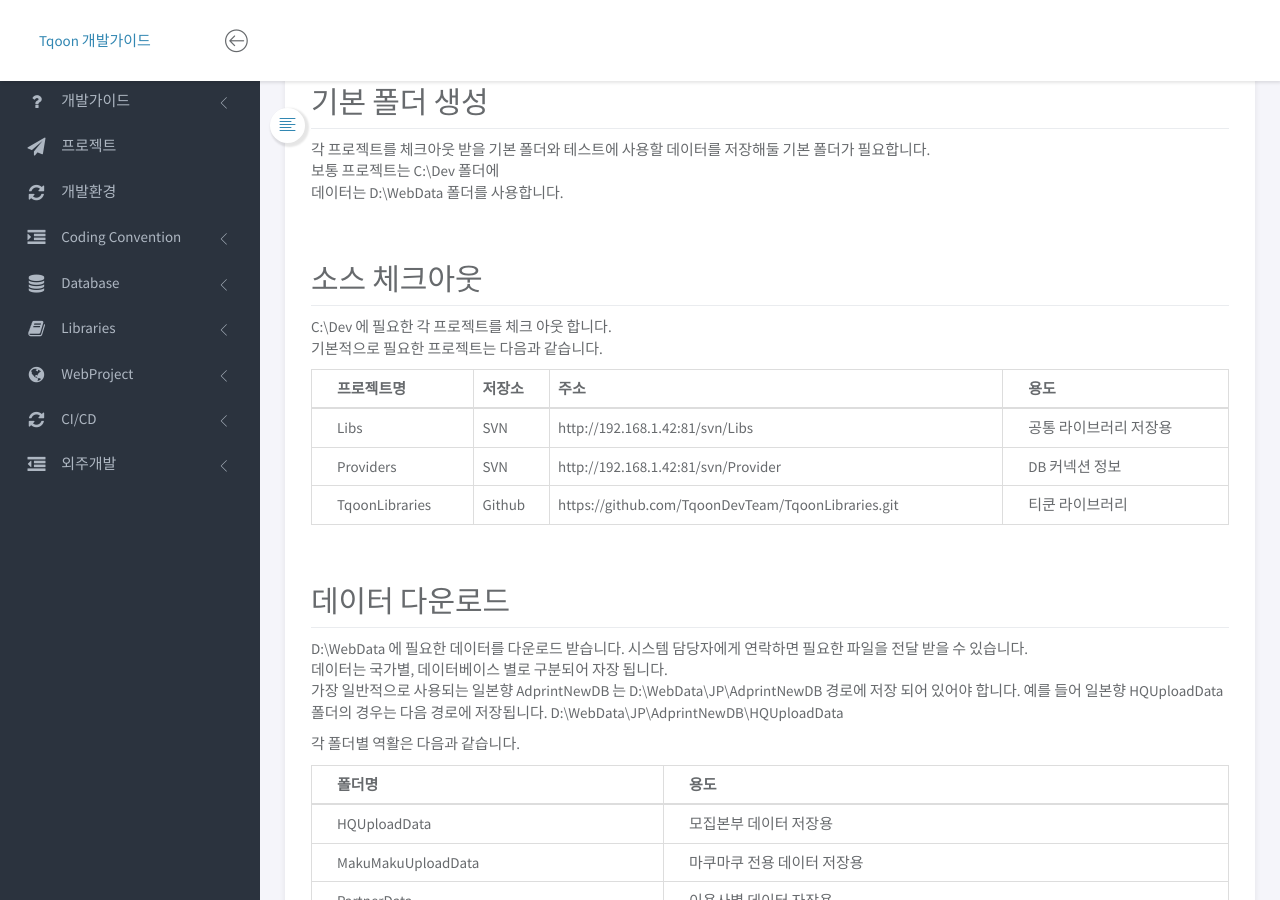
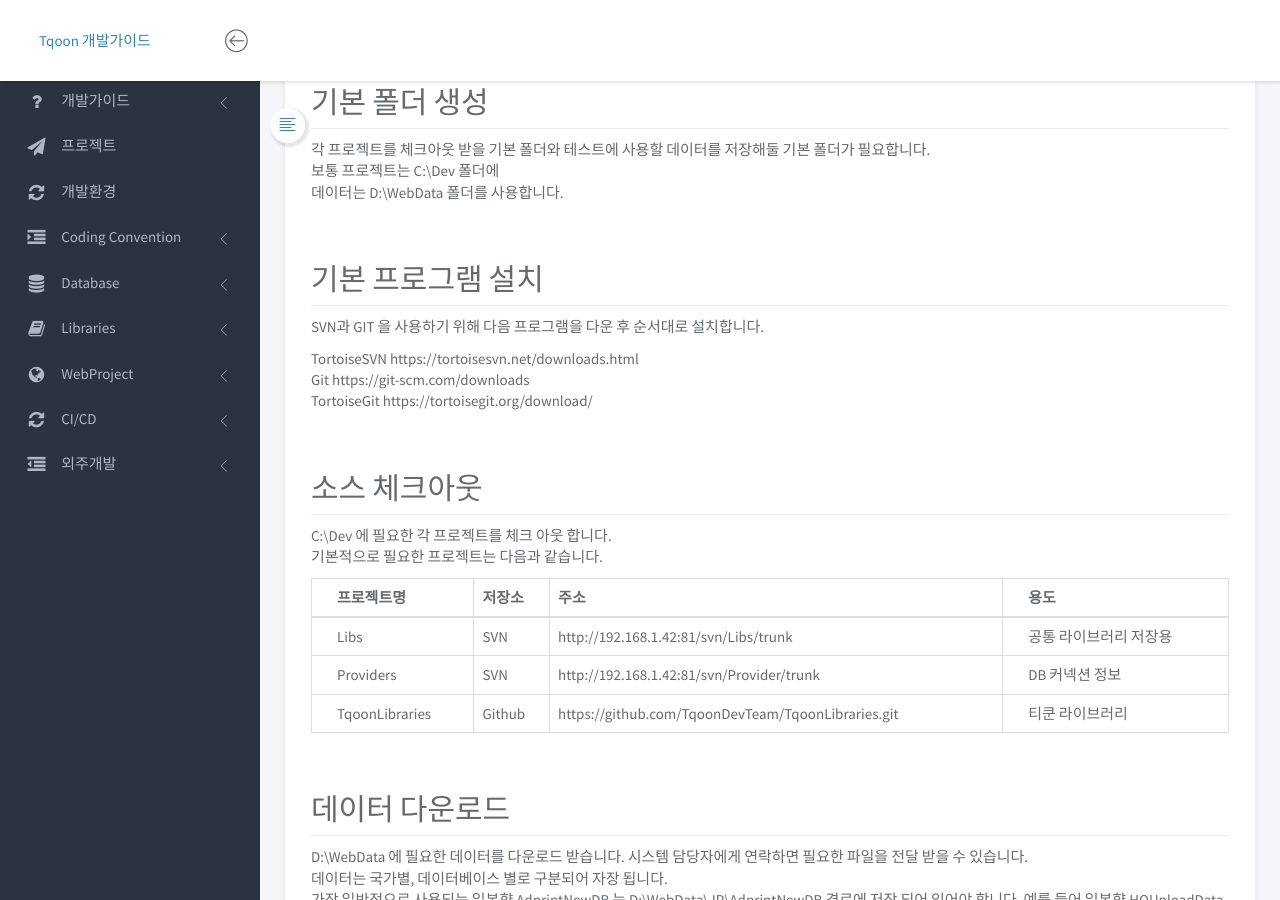
Before and after one commit to TqoonDevTeam/TqoonDevTeam.github.io, a Jekyll site: the page built from pages/devguide/devEnvBuild.md, in a window 1280 px wide and 900 px high, scrolled down 196 px. Built offline with Jekyll 4.4.1, drawn with Linux system fonts in a browser that asks for light colours; nearby versions of some CDN libraries.

Commit message:
소스 체크아웃 주소 변경

```diff
--- a/pages/devguide/devEnvBuild.md
+++ b/pages/devguide/devEnvBuild.md
@@ -7,11 +7,18 @@ tags: [개발가이드, 템플릿, 환경설정 ]
 # 개발 환경 설정
 개발을 시작하기 앞서 테스트 가능한 개발 환경을 만듭니다.
 
+
 ## 기본 폴더 생성
 각 프로젝트를 체크아웃 받을 기본 폴더와 테스트에 사용할 데이터를 저장해둘 기본 폴더가 필요합니다.
 보통 프로젝트는 C:\Dev 폴더에
 데이터는 D:\WebData 폴더를 사용합니다.
 
+## 기본 프로그램 설치
+SVN과 GIT 을 사용하기 위해 다음 프로그램을 다운 후 순서대로 설치합니다.
+
+TortoiseSVN https://tortoisesvn.net/downloads.html
+Git https://git-scm.com/downloads
+TortoiseGit https://tortoisegit.org/download/
 
 ## 소스 체크아웃
 C:\Dev 에 필요한 각 프로젝트를 체크 아웃 합니다.
@@ -19,8 +26,8 @@ C:\Dev 에 필요한 각 프로젝트를 체크 아웃 합니다.
 
 | 프로젝트명 | 저장소 | 주소 | 용도 |
 | :--- |:--- | :--- | :--- |
-| Libs | SVN | http://192.168.1.42:81/svn/Libs | 공통 라이브러리 저장용 |
-| Providers | SVN | http://192.168.1.42:81/svn/Provider | DB 커넥션 정보 |
+| Libs | SVN | http://192.168.1.42:81/svn/Libs/trunk | 공통 라이브러리 저장용 |
+| Providers | SVN | http://192.168.1.42:81/svn/Provider/trunk | DB 커넥션 정보 |
 | TqoonLibraries | Github | https://github.com/TqoonDevTeam/TqoonLibraries.git | 티쿤 라이브러리 |
 
 ## 데이터 다운로드
```
